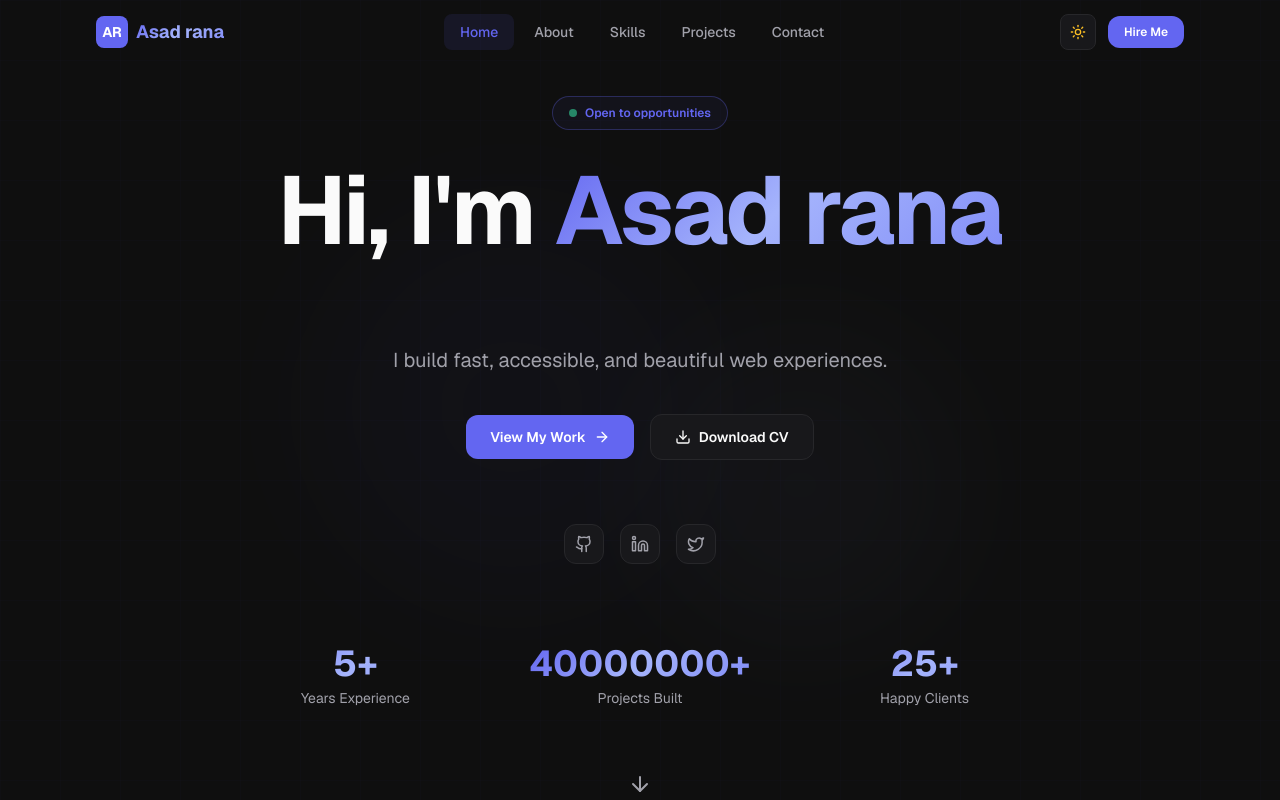
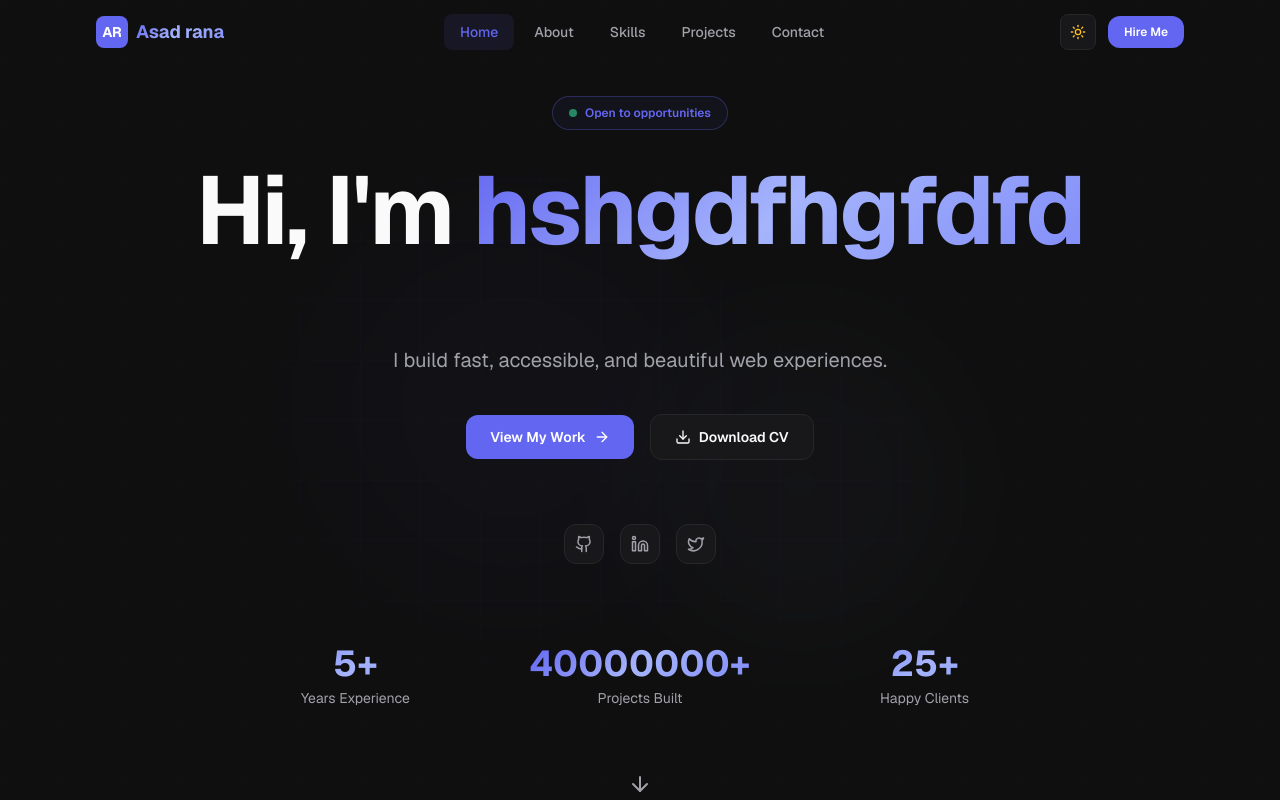
Before and after one commit to ranaasad01/atomic-build-a-modern-portfolio-website-with-da-798ce154, a Next.js app: page / in a window 1280 px wide. Shown: the top 800 px of the page. Built offline with nearby package versions, Linux system fonts and the light colour scheme.

Commit message:
chore: initial generation by Atomic Builder

```diff
--- a/components/sections/Hero.tsx
+++ b/components/sections/Hero.tsx
@@ -57,7 +57,7 @@ export function Hero() {
             className="text-5xl sm:text-6xl md:text-7xl lg:text-8xl font-bold tracking-tight mb-6 text-balance"
           >
             Hi, I&apos;m{" "}
-            <span className="gradient-text">{personalInfo.name}</span>
+            <span className="gradient-text">hshgdfhgfdfd</span>
           </motion.h1>
 
           <motion.div variants={fadeInUp} className="mb-6 h-10 overflow-hidden">
```
